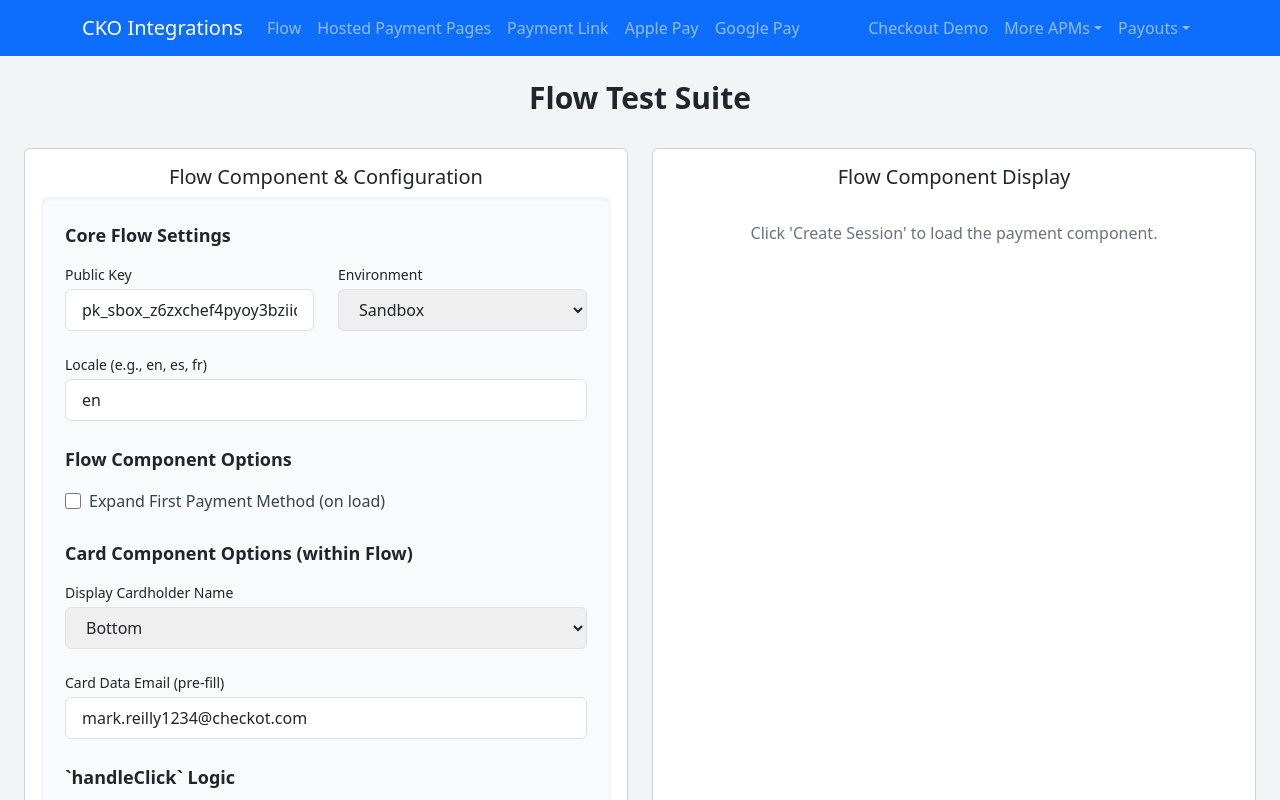
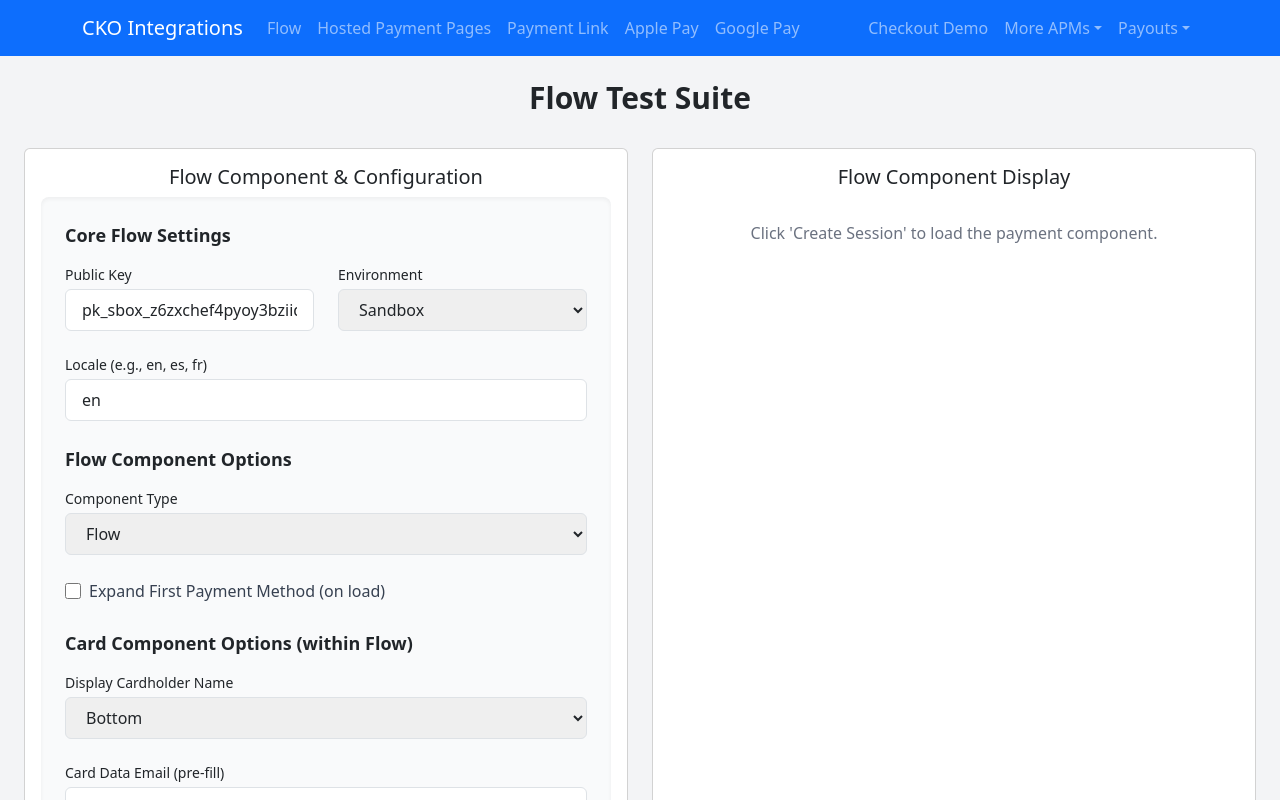
Before and after one commit to Mark-Reilly-Checkout/React-Flask-Project, a React (Create React App) app in the folder frontend/: page /flow in a window 1280 px wide. Both pictures are taken after a click on the button "Flow Demo". Shown: the top 800 px of the page. Built offline with nearby package versions, Linux system fonts and the light colour scheme.

Commit message:
Updating Flow.js  page

```diff
--- a/frontend/src/components/Flow.js
+++ b/frontend/src/components/Flow.js
@@ -40,6 +40,7 @@
     publicKey: 'pk_sbox_z6zxchef4pyoy3bziidwee4clm4',
     environment: 'sandbox',
     locale: 'en',
+    flowType: 'flow', // --- NEW: Configurable component type ---
     flowExpandFirstPaymentMethod: false,
     cardDisplayCardholderName: 'bottom',
     cardDataEmail: 'mark.reilly1234@checkot.com',
@@ -109,7 +110,6 @@
     const [config, setConfig] = useState(defaultConfig);
     const acceptedTermsRef = useRef(false);
 
-    // --- MODIFIED: Initialize state from localStorage or fall back to default ---
     const [jsonInput, setJsonInput] = useState(() => {
         const savedJson = localStorage.getItem('flowJsonPayload');
         return savedJson || JSON.stringify(defaultSessionPayload, null, 2);
@@ -170,9 +170,8 @@
                 try {
                     const parsedConfig = JSON.parse(savedConfig);
                     const loadedConfig = {
-                        ...defaultConfig, // Start with all defaults
-                        ...parsedConfig, // Overlay saved top-level properties
-                        // Ensure billingAddress is an object, even if parsedConfig.billingAddress was null/undefined
+                        ...defaultConfig,
+                        ...parsedConfig,
                         billingAddress: {
                             ...defaultConfig.billingAddress,
                             ...(parsedConfig.billingAddress || {})
@@ -199,7 +198,6 @@
     const handleReset = () => {
         setConfig(defaultConfig);
         localStorage.removeItem('flowConfig');
-        // --- Also clear the saved JSON payload on reset ---
         localStorage.removeItem('flowJsonPayload');
         setJsonInput(JSON.stringify(defaultSessionPayload, null, 2));
         setSessionPayload(defaultSessionPayload);
@@ -224,41 +222,38 @@
             ...prevConfig,
             country: selectedCountryCode,
             currency: selectedCountry ? selectedCountry.currency : prevConfig.currency,
-            // --- FIX: Ensure billingAddress.country is updated from here too ---
             billingAddress: {
-                ...(prevConfig.billingAddress || {}), // Ensure prevConfig.billingAddress is an object
+                ...(prevConfig.billingAddress || {}),
                 country: selectedCountryCode
             }
         }));
     };
 
 
-    // --- FIX: handleBillingAddressChange function to ensure prevConfig.billingAddress is object ---
     const handleBillingAddressChange = (e) => {
         const { name, value } = e.target;
         setConfig(prevConfig => {
-            const currentBillingAddress = prevConfig.billingAddress || {}; // Ensure it's an object
+            const currentBillingAddress = prevConfig.billingAddress || {};
             return {
                 ...prevConfig,
                 billingAddress: {
-                    ...currentBillingAddress, // Spread the current (or defaulted) billing address
+                    ...currentBillingAddress,
                     [name]: value
                 }
             };
         });
     };
 
-    // --- MODIFIED: Saves JSON to localStorage on every change ---
     const handleJsonInputChange = (e) => {
         const value = e.target.value;
-        setJsonInput(value); // Keep the raw string in sync with the textarea
-        localStorage.setItem('flowJsonPayload', value); // Save to localStorage
+        setJsonInput(value);
+        localStorage.setItem('flowJsonPayload', value);
         try {
             const parsedJson = JSON.parse(value);
-            setSessionPayload(parsedJson); // Update the actual data object
-            setJsonError(null); // Clear any previous error
+            setSessionPayload(parsedJson);
+            setJsonError(null);
         } catch (error) {
-            setJsonError('Invalid JSON format.'); // Set an error message to give user feedback
+            setJsonError('Invalid JSON format.');
         }
     };
 
@@ -274,7 +269,6 @@
         }
 
         try {
-            // The payload is now the validated sessionPayload state
             const response = await axios.post(`${API_BASE_URL}/api/create-payment-session`, sessionPayload);
 
             setInternalPaymentSessionDetails(response.data);
@@ -326,7 +320,6 @@
                     onPaymentCompleted: (_component, paymentResponse) => {
                     toast.success('Payment completed successfully!');
                     toast.info('Payment ID: ' + paymentResponse.id);
-                    //avigate(`/success?cko-payment-id=${paymentResponse.id}&status=succeeded`);fdfd
 
                 },
                     environment: config.environment,
@@ -349,18 +342,16 @@
                     toast.error('Payment failed. Please try again.');
                     console.error("Payment Error:", error);
                     toast.info('Request ID: ' + (error?.request_id || 'N/A'));
-                    //navigate(`/failure?cko-payment-id=${error?.payment?.id || 'N/A'}&status=failed`);
                 }
             });
-            const flowComponent = checkout.create('flow');
+            // --- MODIFIED: Use the configurable flow type ---
+            const flowComponent = checkout.create(config.flowType);
             flowComponent.mount('#flow-container');
             flowComponentRef.current = flowComponent;
 
             setLastUpdatedFlow(new Date());
 
              (async () => {
-                // const klarnaComponent = checkout.create("klarna");
-                // const klarnaElement = document.getElementById('klarna-container');
                 if (await flowComponent.isAvailable()) {
                     flowComponent.mount('#flow-container');
                 }
@@ -486,6 +477,18 @@
                                         </div>
 
                                         <h3 className="text-lg font-semibold mb-3 mt-4">Flow Component Options</h3>
+                                        {/* --- NEW: Dropdown for component type --- */}
+                                        <div className="mb-4">
+                                            <label className="block text-sm font-medium mb-1">Component Type</label>
+                                            <select
+                                                value={config.flowType}
+                                                onChange={(e) => setConfig({ ...config, flowType: e.target.value })}
+                                                className="w-full border rounded px-3 py-2"
+                                            >
+                                                <option value="flow">Flow</option>
+                                                <option value="card">Card</option>
+                                            </select>
+                                        </div>
                                         <div className="mb-4">
                                             <label className="inline-flex items-center">
                                                 <input
```
